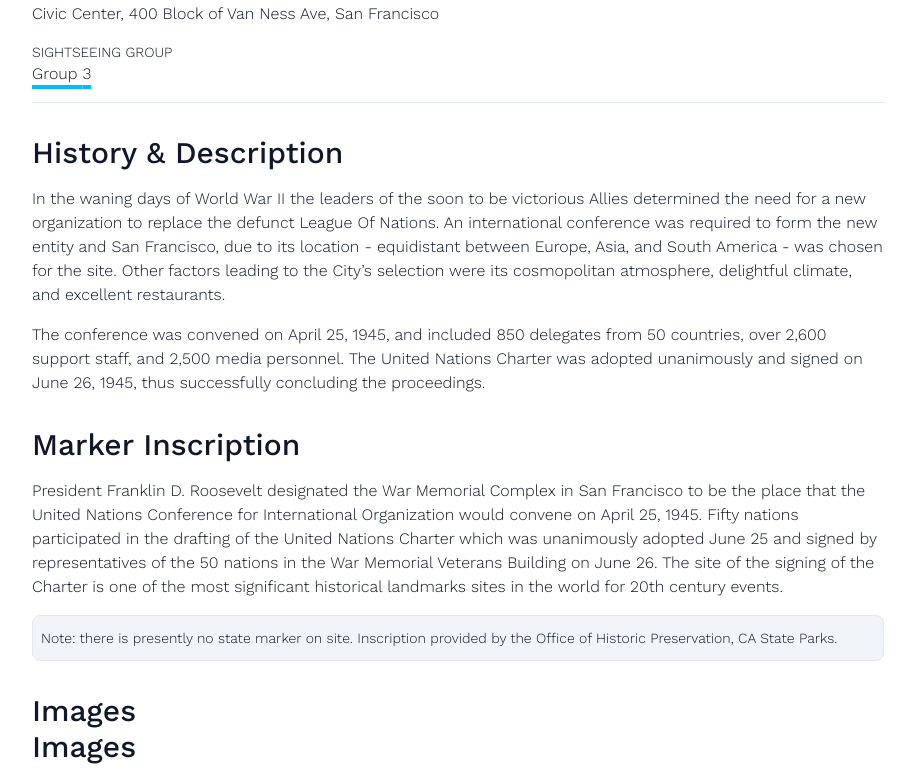
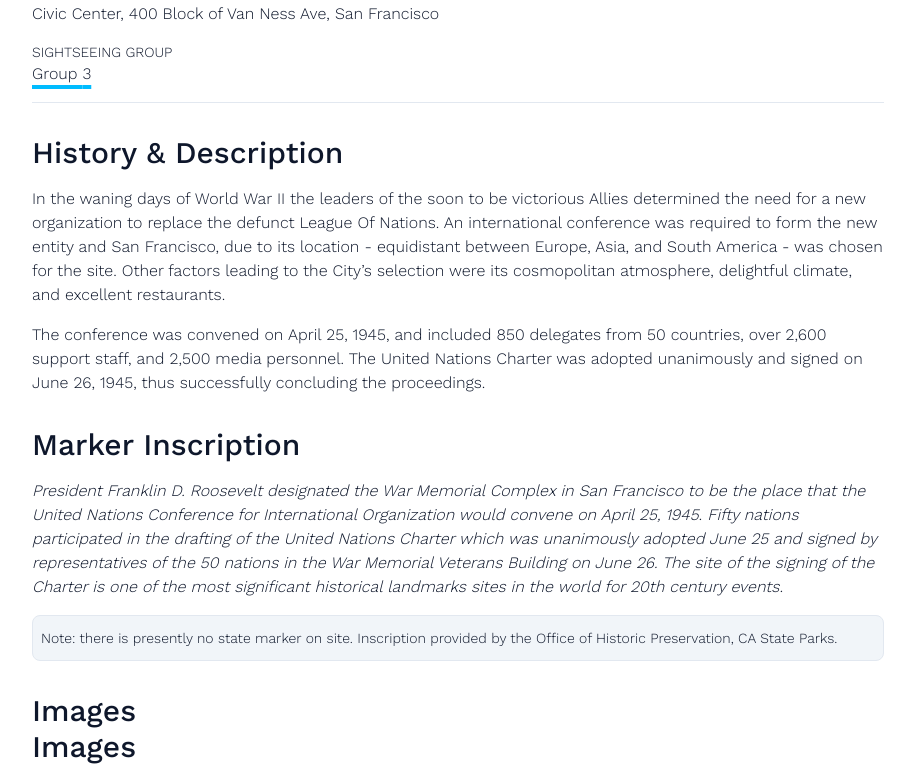
Before and after one commit to tdkent/hlosf.com, a Next.js app: page /landmarks/birthplace-of-the-united-nations-war-memorial-complex-964 in a window 1280 px wide. Shown: the part 451-1230 px from the top of the page, without its empty margins (182-1097 px from the left). Built offline with nearby package versions, Linux system fonts and the light colour scheme; no server answers; grey boxes are pictures that could not be loaded.

Commit message:
add optional styles prop to parsed html component

```diff
--- a/src/components/pages/landmark/ParsedHtml.tsx
+++ b/src/components/pages/landmark/ParsedHtml.tsx
@@ -2,8 +2,13 @@ import parse from "html-react-parser";
 
 interface Props {
   htmlContent: string;
+  styles?: string;
 }
 
-export default function ParsedHtml({ htmlContent }: Props) {
-  return <div className="html">{parse(htmlContent)}</div>;
+export default function ParsedHtml({ htmlContent, styles }: Props) {
+  return (
+    <div className={`html${styles ? ` ${styles}` : ""}`}>
+      {parse(htmlContent)}
+    </div>
+  );
 }
--- a/src/components/pages/landmark/SingleLandmark.tsx
+++ b/src/components/pages/landmark/SingleLandmark.tsx
@@ -67,7 +67,7 @@ export default function SingleLandmark({ landmark }: Props) {
       )}
       <section>
         <h2>Marker Inscription</h2>
-        <ParsedHtml htmlContent={marker_inscription_html} />
+        <ParsedHtml htmlContent={marker_inscription_html} styles="italic" />
         {marker_onsite === "FALSE" && (
           <div className="mb-4 py-1 px-2 border rounded-lg bg-slate-100">
             <p className="my-2 text-sm">
```
